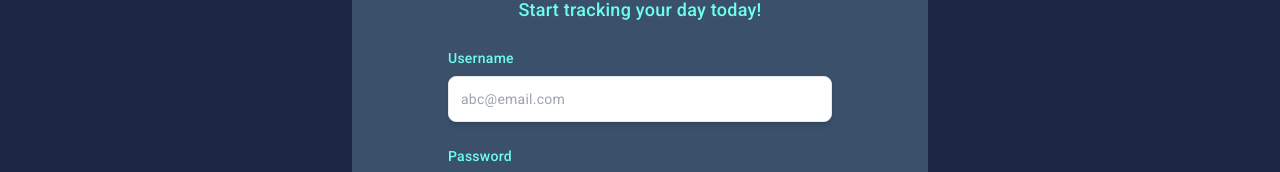
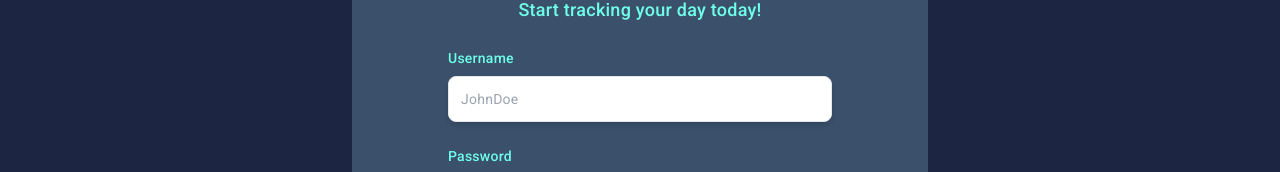
Before and after one commit to LinhNguyenLe2109/Lazyless, an Angular app: page /register in a window 1280 px wide. Shown: the part 312-484 px from the top of the page. Built offline with nearby package versions, Linux system fonts and the light colour scheme.

Commit message:
updated placeholder again

```diff
--- a/src/app/login/login.component.html
+++ b/src/app/login/login.component.html
@@ -30,7 +30,7 @@
             <input
               class="appearance-none block w-full p-3 leading-5 text-forth border border-gray-200 rounded-lg shadow-md focus:outline-none focus:ring-2 focus:ring-secondary focus:ring-opacity-50"
               type="text"
-              placeholder="abc@email.com"
+              placeholder="johnDoe"
               formControlName="username"
             />
             <div
--- a/src/app/register/register.component.html
+++ b/src/app/register/register.component.html
@@ -28,7 +28,7 @@
             <input
               class="appearance-none block w-full p-3 leading-5 text-forth border border-gray-200 rounded-lg shadow-md focus:outline-none focus:ring-2 focus:ring-secondary focus:ring-opacity-50"
               type="text"
-              placeholder="abc@email.com"
+              placeholder="JohnDoe"
               formControlName="username"
             />
             <div
```
